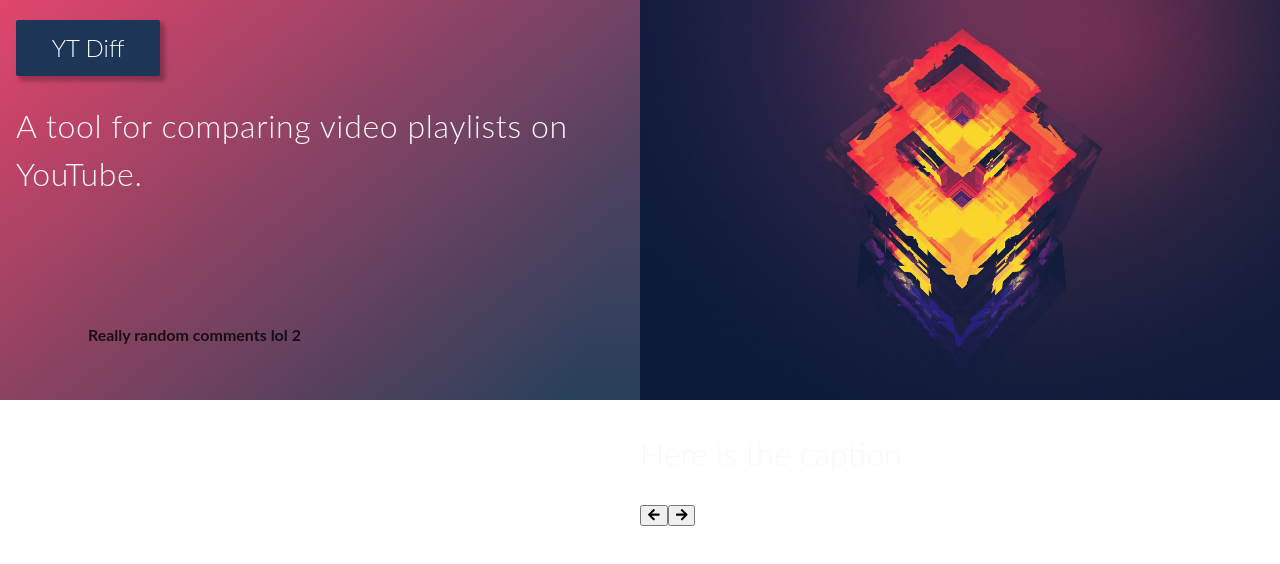
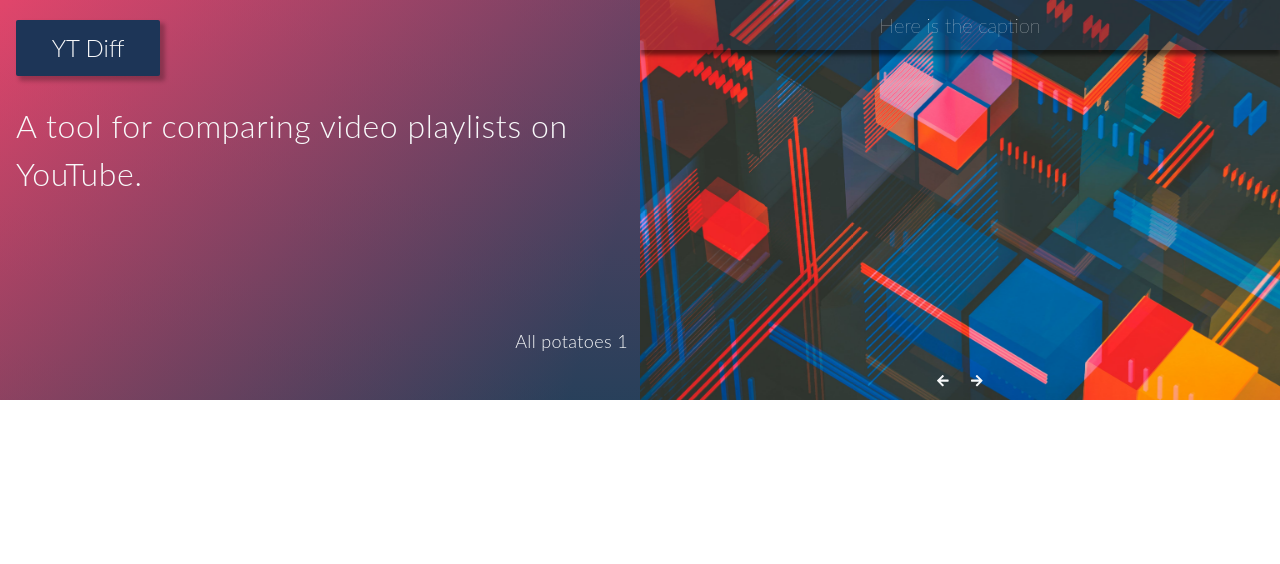
Before and after one commit to wokular/yt-diff, a React (Create React App) app: page / in a window 1280 px wide. Shown: the top 564 px of the page. Built offline with nearby package versions, Linux system fonts and the light colour scheme.

Commit message:
faulty img carousel
doesnt work yet, changing button function

```diff
--- a/src/Home.js
+++ b/src/Home.js
@@ -1,5 +1,6 @@
 import React, { react, useState, useEffect } from 'react'
 import InfoText from './homeComponents/InfoText'
+import ImageSlide from './homeComponents/ImageSlide'
 import infoData from './infoData'
 import { FontAwesomeIcon } from '@fortawesome/react-fontawesome'
 import { faArrowLeft, faArrowRight } from '@fortawesome/free-solid-svg-icons'
@@ -9,8 +10,16 @@ function Home() {
    const [loading, setLoading] = useState(false)
    const [infoIndex, setInfoIndex] = useState(0)
    const [turn, setTurn] = useState(0)
+   const [turnImg, setTurnImg] = useState(0)
    const [imgIndex, setImg] = useState(0)
+   const [prevImgIndex, setPrevImg] = useState(4)
    const imgCount = 5;
+   const [btnPressed, setBtnPressed] = useState("right")
+
+
+   // Question: does having two useState functions called once after another in 2 lines rerender twice, causing the second one to render differently? Should I use let instead of a useState for prevImgIndex?
+
+   const imgArr = ["img1.jpeg", "img2.jpeg", "img3.jpeg", "img4.jpeg", "img5.jpeg"];
 
    useEffect(() => {
       let inter = setInterval(() => {
@@ -33,15 +42,42 @@ function Home() {
       };
    }, [])
 
+   // Reset this when the image changes because we want to wait 5 seconds after if user hits it
+   useEffect(() => {
+      let imgInterval = setInterval(() => {
+         setBtnPressed("right")
+         // Iterates over the image indexes
+         if (imgIndex == imgCount - 1) {
+            console.log('Reset image to 0');
+            setPrevImg(imgCount - 1)
+            setImg(0)
+         } else {
+            setPrevImg(imgIndex)
+            setImg(cur => {
+               console.log("Increase image to " + (cur + 1));
+               return cur + 1;
+            })
+         }
+         setTurnImg(curTurn => {
+            return curTurn + 1;
+         })
+      }, 4000);
+      return () => {
+         clearInterval(imgInterval);
+      };
+   }, [imgIndex])
 
 
    // Button functionality for image slider
    function btnLeft() {
+      setBtnPressed("left")
       if (imgIndex == 0) {
          // Set it to max
+         setPrevImg(imgIndex)
          setImg(imgCount - 1)
       } else {
          // Just set it minus 1 of current
+         setPrevImg(imgIndex)
          setImg(cur => {
             return cur - 1;
          })
@@ -49,16 +85,17 @@ function Home() {
    }
 
    function btnRight() {
+      setBtnPressed("right")
       if (imgIndex == imgCount - 1) {
+         setPrevImg(imgIndex)
          setImg(0)
       } else {
+         setPrevImg(imgIndex)
          setImg(cur => {
             return cur + 1;
          })
       }
    }
-
-   console.log(imgIndex);
 
    return (
 
@@ -103,32 +140,47 @@ function Home() {
                   </div>
                </div>
             </div>
-            <div className="blank">
-               <div className="blank">
-
-                  <div className="blank">
+            <div className="topRightCont">
+               <div className="imgParCont">
                   {
-                        loading ? <img src="https://fakeimg.pl/720x400/" alt="placeholder" className='fit-img' /> : <img src="/images/img1.jpeg" alt="main img" className='fit-img' />
+                     // One image component
+                     (btnPressed == "left") ?
+                        (imgIndex == imgCount - 1) ?
+                           <ImageSlide side={'l'} comeIn={false} imgNum={0}></ImageSlide> :
+                           <ImageSlide side={'l'} comeIn={false} imgNum={prevImgIndex}></ImageSlide> :
+                        <ImageSlide side={'l'} comeIn={true} imgNum={imgIndex}></ImageSlide>
+                  }
+                  {
+                     // Two image component
+                     (btnPressed == "right") ?
+                        (imgIndex == 0) ?
+                           <ImageSlide side={'r'} comeIn={false} imgNum={imgCount - 1}></ImageSlide> :
+                           <ImageSlide side={'r'} comeIn={false} imgNum={prevImgIndex}></ImageSlide> :
+                        <ImageSlide side={'r'} comeIn={true} imgNum={imgIndex}></ImageSlide>
                   }
                </div>
 
-
-                  <div className="blank">
-                     <div className="blank">
-                        <h1 className="blank">Here is the caption</h1>
+               <div className="captBarCont">
+                  <div className="captBar">
+                     <h1 className="captBarText">Here is the caption</h1>
                   </div>
                </div>
 
-                  <div className="blank">
-                     <button onClick={btnLeft} className="blank">
-                        <FontAwesomeIcon icon={faArrowLeft} />
+               <div className="arrowCont">
+                  <button onClick={btnLeft} className="arrowBtn arrLeft">
+                     <FontAwesomeIcon icon={faArrowLeft} className="faArr arrSvgL" />
                   </button>
-                     <button onClick={btnRight} className="blank">
-                        <FontAwesomeIcon icon={faArrowRight} />
+                  <button onClick={btnRight} className="arrowBtn arrRight">
+                     <FontAwesomeIcon icon={faArrowRight} className="faArr arrSvgR" />
                   </button>
                </div>
 
+               <div className="imgNumCont">
+                  <div className="imgNum">
+                     <h3>1 / 5</h3>
                   </div>
+               </div>
+
             </div>
          </section>
 
--- /dev/null
+++ b/src/homeComponents/ImageSlide.js
@@ -0,0 +1,29 @@
+import { react, useState, useEffect } from 'react'
+import "animate.css"
+
+const ImageSlide = (props) => {
+
+   return (
+      (props.side == "l") ?
+         (props.comeIn) ?
+            <div className='imgPar animate__animated animate__slideInLeft'>
+               <img src={`/images/img${props.imgNum + 1}.jpeg`} alt="image showing product" className="fitImg" />
+            </div>
+            :
+            <div className='imgPar animate__animated animate__slideOutLeft'>
+               <img src={`/images/img${props.imgNum + 1}.jpeg`} alt="image showing product" className="fitImg" />
+            </div>
+         :
+         (props.comeIn) ?
+            <div className='imgPar animate__animated animate__slideInRight'>
+               <img src={`/images/img${props.imgNum + 1}.jpeg`} alt="image showing product" className="fitImg" />
+            </div>
+            :
+            <div className='imgPar animate__animated animate__slideOutRight'>
+               <img src={`/images/img${props.imgNum + 1}.jpeg`} alt="image showing product" className="fitImg" />
+            </div>
+   )
+
+}
+
+export default ImageSlide
--- a/src/homeComponents/InfoText.js
+++ b/src/homeComponents/InfoText.js
@@ -8,15 +8,15 @@ const InfoText = (props) => {
    let text = props.text;
    let comeIn = props.comeIn;
 
-   useEffect(() => {
-      // wait 1s then change classnames
-      setTimeout(() => {
-         if (comeIn) {
-            console.log('Set true');
-            setReset(true)
-         }
-      }, 2000);
-   }, [])
+   // useEffect(() => {
+   //    // wait 2s then change classnames
+   //    setTimeout(() => {
+   //       if (comeIn) {
+   //          console.log('Set true');
+   //          setReset(true)
+   //       }
+   //    }, 2000);
+   // }, [])
 
    return (
       <div className={`animate__animated ${comeIn ? "animate__fadeInRight" : "animate__fadeOutLeft"}`}>
--- a/src/index.css
+++ b/src/index.css
@@ -10,6 +10,7 @@
 }
 
 @import url('https://fonts.googleapis.com/css2?family=Lato:ital,wght@0,100;0,300;0,400;0,700;0,900;1,100;1,300;1,400;1,700;1,900&display=swap');
+
 body {
    font-family: 'Lato', sans-serif;
    margin: 0;
@@ -36,7 +37,7 @@ h1 {
 /* Isolates left top half section */
 
 .topLeftCont {
-   width: 100%;
+   width: 50%;
    height: 100%;
    margin: 0;
    /* Don't know why I use grid, but keeps it inside box */
@@ -106,6 +107,7 @@ h1.descText {
    width: 100%;
    height: 25%;
    bottom: 0px;
+   overflow: none;
 }
 
 /* Act as containers for text, allowing for overlap with absolute */
@@ -115,35 +117,126 @@ h1.descText {
    width: 60%;
    height: auto;
    padding: 12px;
-   left: 0;
+   right: 0;
 }
 
 /* Physical text we see in infoText */
 
 .infoTextStyle {
-   text-align: left;
-   font-size: 16px;
+   font-family: Lato;
+   font-style: normal;
+   font-weight: 300;
+   font-size: 18px;
+   line-height: 29px;
+   text-align: right;
+   letter-spacing: 0.02em;
+   color: var(--semi-white)
 }
 
-.arrow-cont {
-   bottom: 10px;
-   left: 50%;
-   transform: translate(-50%);
-   filter: invert(100%);
+.topRightCont {
+   width: 50vw;
+   height: 50vh;
+   position: relative;
+   z-index: 10;
+   overflow: hidden;
 }
 
-.fit-img {
+.imgParCont {
+   position: absolute;
+   height: 100%;
+   width: 100%;
+}
+
+.imgPar {
+   position: absolute;
+   width: 100%;
+   height: 100%;
+   right: 0;
+}
+
+.imgCont1, .imgCont2 {
+   height: 100%;
+   width: 100%;
+}
+
+.fitImg {
    object-fit: cover;
    width: 50vw;
    height: 50vh;
 }
 
+.captBarCont {
+   position: absolute;
+   top: 0px;
+   width: 50vw;
+   height: 50px;
+}
+
+.captBar {
+   position: absolute;
+   width: 50vw;
+   height: 100%;
+   background: rgba(29, 53, 87, 0.3);
+   box-shadow: 0px 5px 4px rgba(0, 0, 0, 0.5);
+}
+
+.captBarText {
+   height: 100%;
+   margin: 0px 10px 0px 10px;
+   font-size: 20px;
+   line-height: 250%;
+   font-weight: 200;
+   text-align: center;
+}
+
+.arrowCont {
+   position: absolute;
+   width: 80px;
+   bottom: 10px;
+   left: 50%;
+   transform: translate(-50%);
+   display: flex;
+   justify-content: space-evenly;
+}
+
+.arrowBtn {
+   border: none;
+   background: transparent;
+   cursor: pointer;
+   transition-duration: .2s;
+   transition-timing-function: cubic-bezier(.3, .7, .4, 1.5)
+}
+
+.arrowBtn:hover {
+   transition-timing-function: cubic-bezier(.3, .7, .4, 1.5);
+   transform: scale(1.2);
+}
+
+.arrLeft:hover {
+   transform: translateX(-2px);
+}
+.arrRight:hover {
+   transform: translateX(2px);
+}
+
+.faArr {
+   transition-duration: .1s;
+}
+
+.faArr {
+   color: var(--semi-white);
+}
+
 @media (max-width: 768px) {
-   .fit-img {
+   .fitImg {
       height: 50vh;
    }
    .logoCont {
       width: 50%;
+   }
+   .infoTextCont {
+      display: none;
+      text-overflow: none;
    }
 }
 
--- a/src/infoData.js
+++ b/src/infoData.js
@@ -9,7 +9,7 @@ const InfoData = [
    },
    {
       id: 2,
-      "info": "This is actually advice. Complement girls and smile more 3"
+      "info": "This is actually advice. Try to work on popups 3"
    },
    {
       id: 3,
```
Also changed, not shown: public/images/img5.jpeg (renamed from public/images/img5.png). Lines whose indentation alone changed are shown as unchanged.
